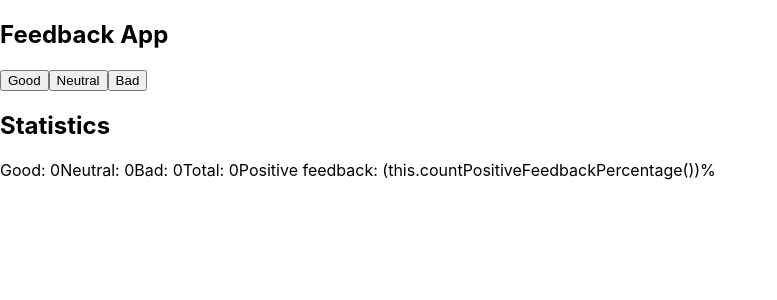
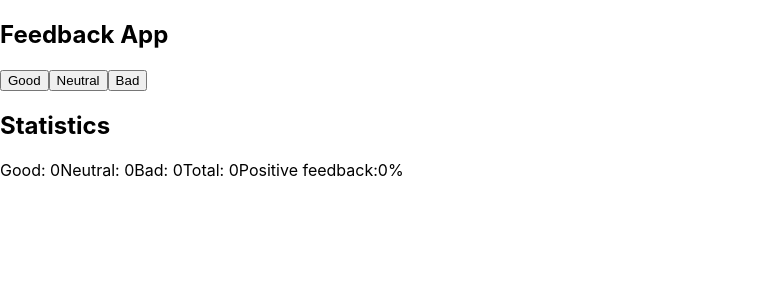
Before and after one commit to Katharinaad/goit-react-hw-02-feedback, a React (Create React App) app: page / in a window 1280 px wide. Shown: the top 300 px of the page, without its empty margins (0-777 px from the left). Built offline with nearby package versions, Linux system fonts and the light colour scheme.

Commit message:
Update App.jsx

```diff
--- a/src/components/App.jsx
+++ b/src/components/App.jsx
@@ -41,7 +41,8 @@ export class App extends Component {
         <span>Bad: {bad}</span>
         <span>Total: {this.countTotalFeedback()}</span>
         <span>
-          Positive feedback: (this.countPositiveFeedbackPercentage())%
+          Positive feedback:
+          {Math.round(this.countPositiveFeedbackPercentage())}%
         </span>
       </>
     );
```
